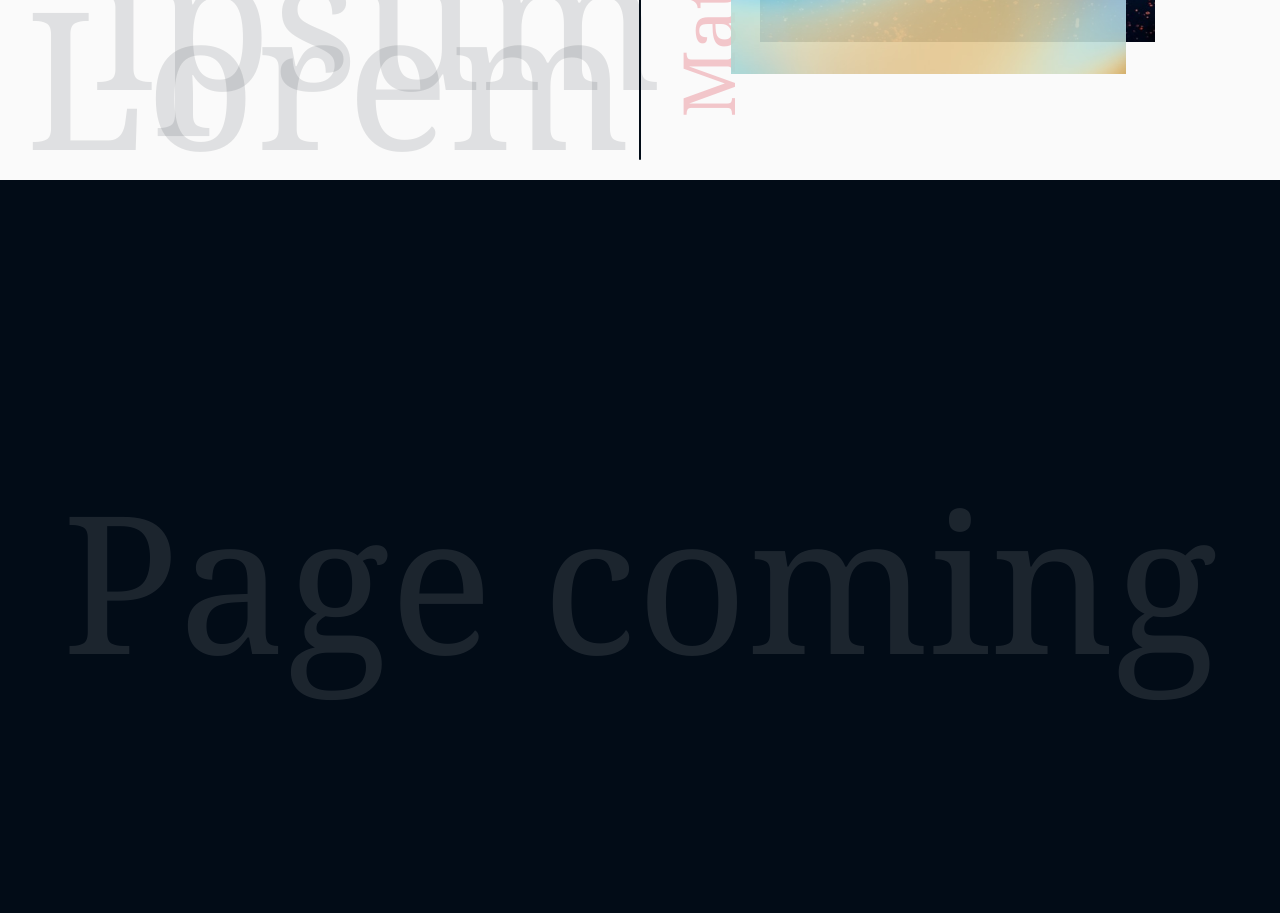
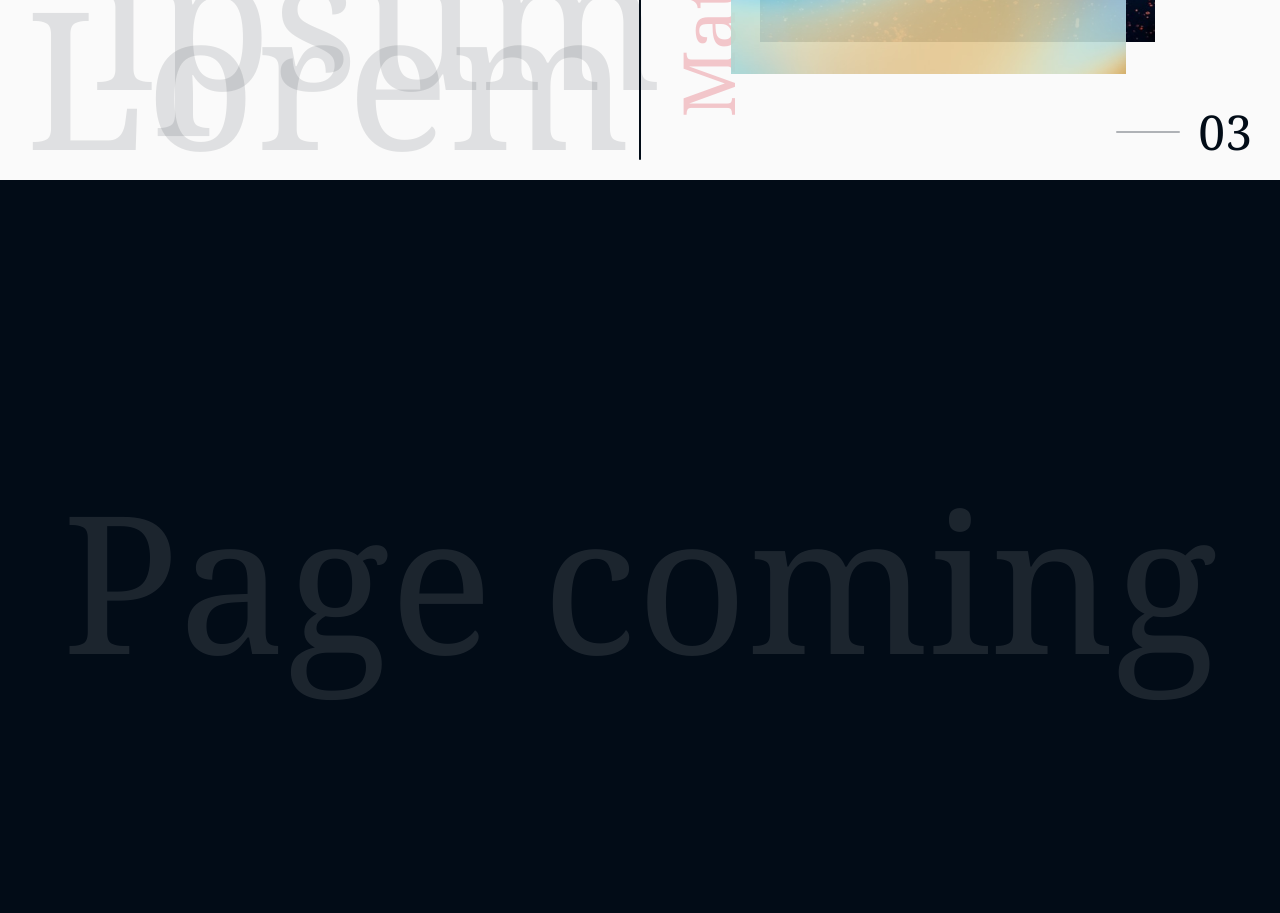
Before and after one commit to erikstreller/space-intro, a React (Vite) app: page / in a window 1280 px wide. Shown: the part 2220-3133 px from the top of the page. Built offline with nearby package versions, Linux system fonts and the light colour scheme; a web font is replaced by a local one.

Commit message:
add section number

```diff
--- /dev/null
+++ b/src/components/SectionNumber.tsx
@@ -0,0 +1,29 @@
+interface SectionNumberProps {
+  lineColor?: "light" | "dark"
+  numberColor?: "light" | "dark"
+  number: number
+}
+
+const defaultProps = {
+  lineColor: "dark",
+  numberColor: "dark",
+}
+
+const SectionNumber = ({
+  lineColor,
+  numberColor,
+  number,
+}: SectionNumberProps) => {
+  return (
+    <div className="flex justify-center items-center absolute bottom-6 right-7 z-10">
+      <div className={`h-0.5 w-16 rounded-full opacity-30 bg-${lineColor}`} />
+      <div className={`font-serif text-5xl ml-[18px] text-${numberColor}`}>
+        0{number}
+      </div>
+    </div>
+  )
+}
+
+SectionNumber.defaultProps = defaultProps
+
+export default SectionNumber
--- a/src/layout/Contact.tsx
+++ b/src/layout/Contact.tsx
@@ -1,9 +1,12 @@
+import SectionNumber from "../components/SectionNumber"
+
 const Contact = () => {
   return (
     <section className="w-full h-screen bg-dark relative flex justify-center items-center">
       <div className="text-overlay font-serif opacity-10 text-light">
         Page coming
       </div>
+      <SectionNumber number={4} numberColor="light" />
     </section>
   )
 }
--- a/src/layout/Skills.tsx
+++ b/src/layout/Skills.tsx
@@ -1,6 +1,7 @@
 import blueAbstrac from "../assets/blue-abstract.png"
 import whiteAbstract from "../assets/white-abstract.png"
 import LineTrio from "../components/LineTrio"
+import SectionNumber from "../components/SectionNumber"
 import TextOverlay from "../components/TextOverlay"
 
 const Skills = () => {
@@ -46,6 +47,7 @@ const Skills = () => {
           className="absolute top-[17%] right-[9.75vw] lg:scale-[.6] lg:-right-[3vw] md:scale-50"
         />
       </div>
+      <SectionNumber number={3} />
     </section>
   )
 }
```
